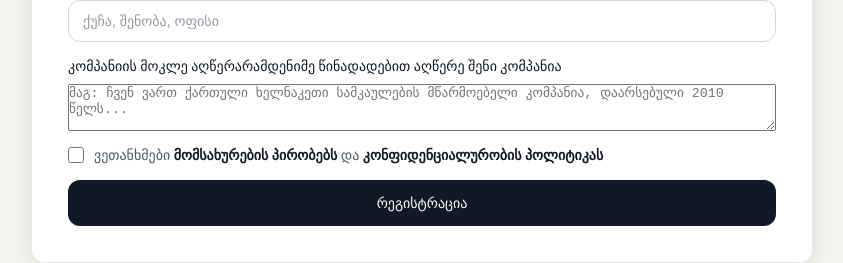
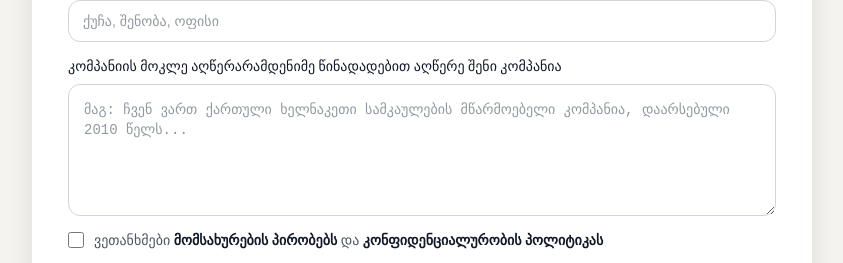
Before and after one commit to Giorgi-Khoshtaria/khelovani-Web-Front, a Next.js app: page /become-partner in a window 1280 px wide. Shown: the part 540-803 px from the top of the page, without its empty margins (218-1061 px from the left). Built offline with nearby package versions, Linux system fonts and the light colour scheme; no server answers.

Commit message:
feat: add partner registration  fiunctionality

```diff
--- a/src/app/become-partner/page.tsx
+++ b/src/app/become-partner/page.tsx
@@ -18,7 +18,7 @@ import {
   type PartnerFormData,
 } from "@/lib/validations/becomePartnerValidations";
 import { useFormHandler } from "@/lib/hooks/useFormHandler";
-
+import { partnerRegisterRequest } from "@/lib/requests/partnerRequests/partnerAuth.req";
 const INITIAL_FORM: PartnerFormData = {
   companyNameGe: "",
   companyNameEn: "",
@@ -52,6 +52,7 @@ function PartnerRegistration() {
 
     try {
       // add your partner register request here
+      await partnerRegisterRequest(formData);
       toast.success("განაცხადი წარმატებით გაიგზავნა!");
       setTimeout(() => router.push("/"), 2000);
     } catch (error: unknown) {
@@ -173,7 +174,7 @@ function PartnerRegistration() {
             onChange={handleChange}
             error={errors.description}
             placeholder="მაგ: ჩვენ ვართ ქართული ხელნაკეთი სამკაულების მწარმოებელი კომპანია, დაარსებული 2010 წელს..."
-            rows={3}
+            rows={5}
             fullWidth
           />
 
--- /dev/null
+++ b/src/lib/requests/partnerRequests/partnerAuth.req.ts
@@ -0,0 +1,11 @@
+import axios from "axios";
+import { PartnerRegisterData } from "../../types/partnerTypes";
+const API_URL = process.env.NEXT_PUBLIC_API_URL;
+export const partnerRegisterRequest = async (data: PartnerRegisterData) => {
+  try {
+    const response = await axios.post(`${API_URL}/api/partner/register`, data);
+    return response.data;
+  } catch (error) {
+    throw error;
+  }
+};
--- /dev/null
+++ b/src/lib/types/partnerTypes.ts
@@ -0,0 +1,12 @@
+export interface PartnerRegisterData {
+  companyNameGe: string;
+  companyNameEn: string;
+  identificationCode: string;
+  contactPerson: string;
+  phone: string;
+  city: string;
+  email: string;
+  address: string;
+  description: string;
+  terms: boolean;
+}
--- a/src/styles/_inputs.scss
+++ b/src/styles/_inputs.scss
@@ -19,7 +19,8 @@
   }
 
   input,
-  select {
+  select,
+  textarea {
     @extend .default-text;
     color: colors.$color-text-primary;
     padding: 10px 14px;
@@ -38,6 +39,11 @@
       color: colors.$color-text-secondary;
       opacity: 0.6;
     }
+  }
+
+  textarea {
+    padding: 15px;
+    resize: vertical;
   }
 
   input[type="date"]:not(:valid) {
```
